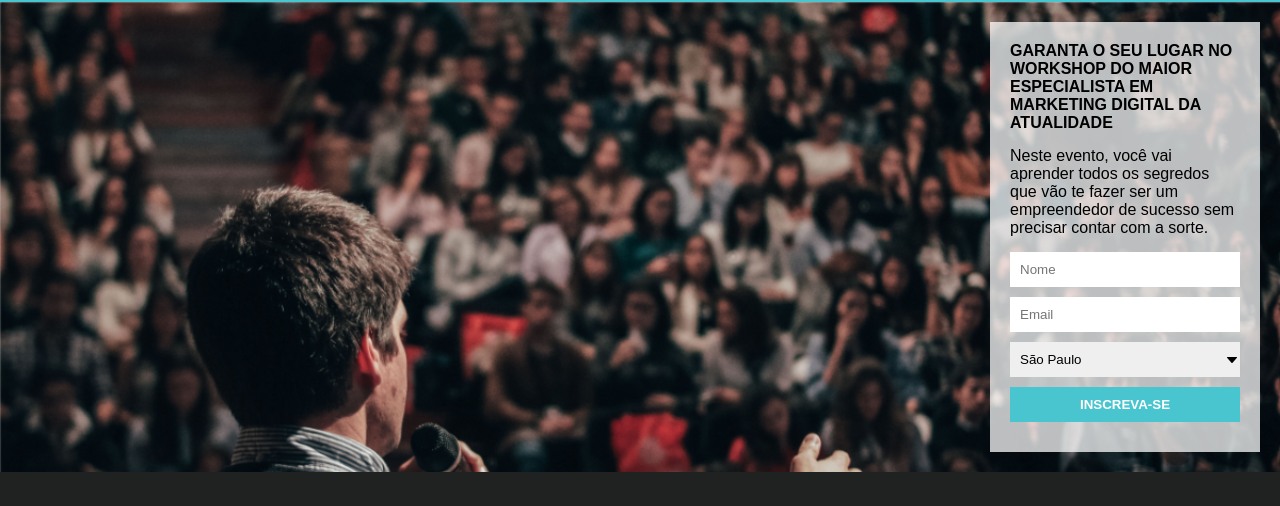
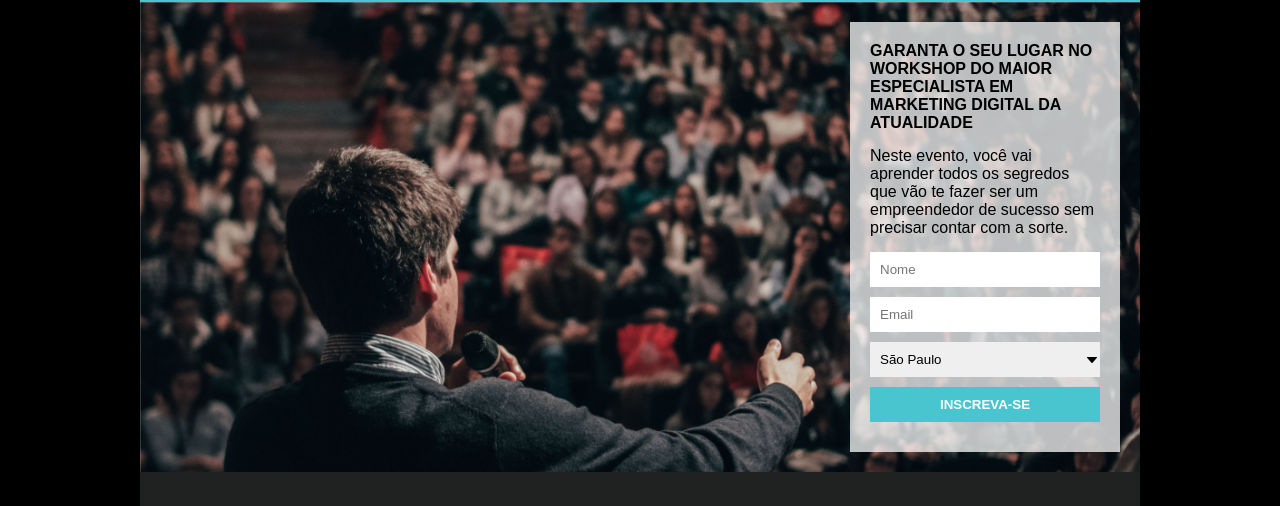
Before and after one commit to mattheusantanna/Page_Capture, a plain HTML site: page index.html in a window 1280 px wide. Shown: the part 49-555 px from the top of the page. Drawn offline with Linux system fonts and the light colour scheme.

Commit message:
Update style.css
Erro de digitação da classe .container

```diff
--- a/css/style.css
+++ b/css/style.css
@@ -6,7 +6,7 @@ body{
 font-family: Arial, Helvetica, sans-serif;
 background-color: black;
 }
-.containeir{
+.container{
 max-width: 1000px;
 margin: auto;
 }
```
